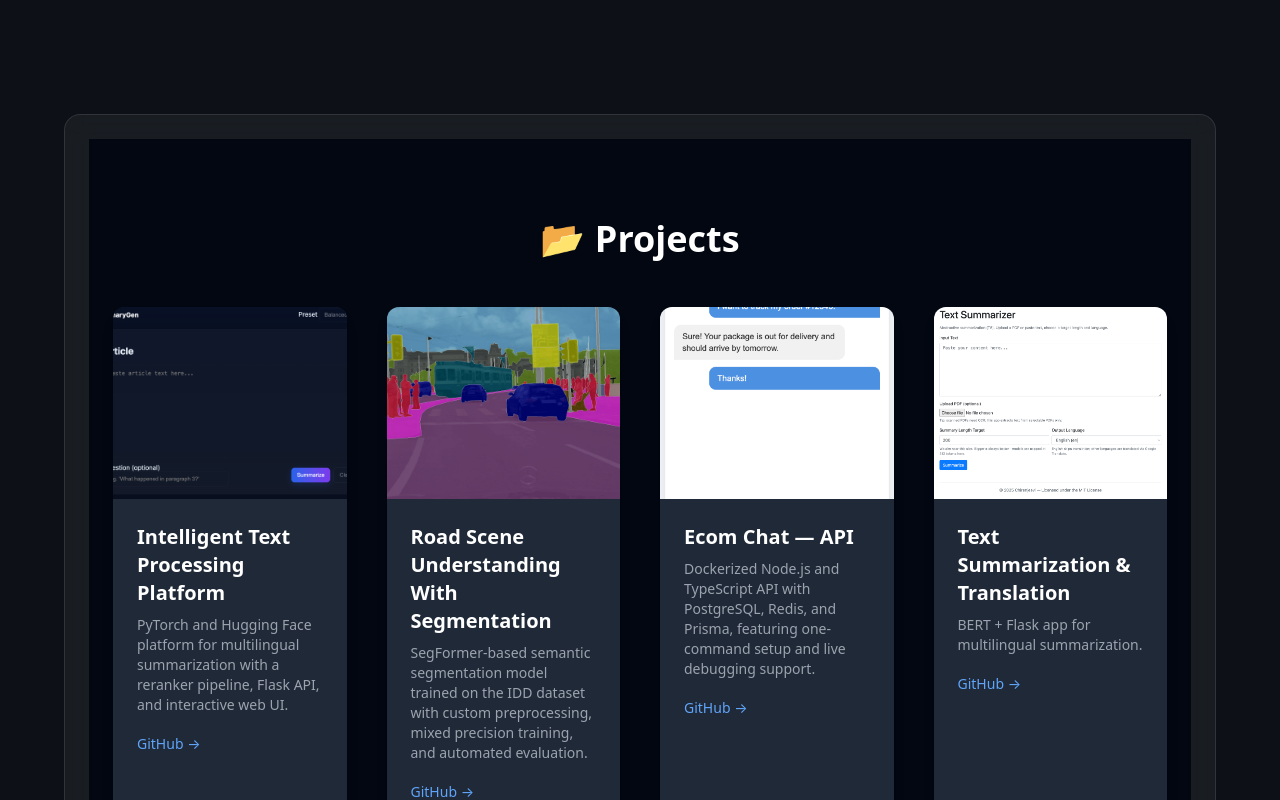
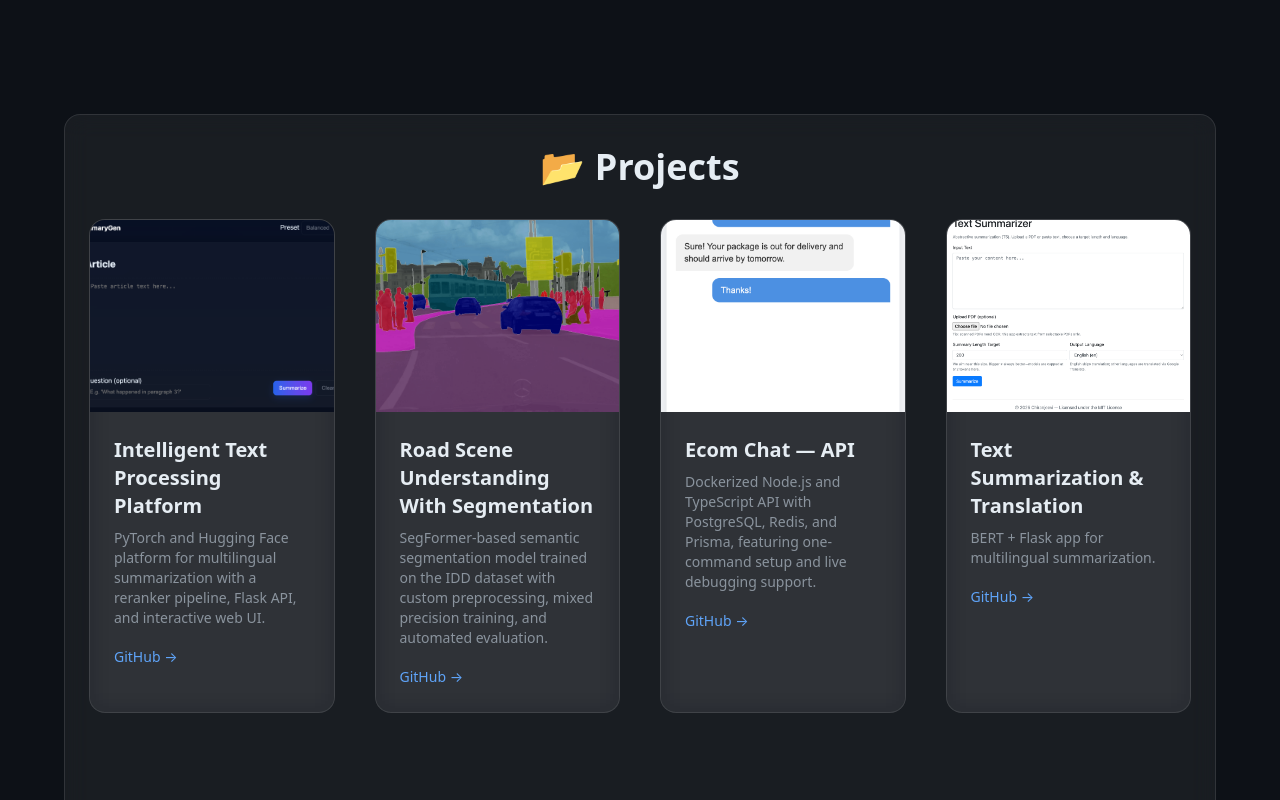
Before and after one commit to jchiru21/portfolio, a Next.js app: page / in a window 1280 px wide. Shown: the part 2100-2900 px from the top of the page. Built offline with nearby package versions, Linux system fonts and the light colour scheme.

Commit message:
Light mode visibility: switch project cards to glass-card and variable text; theme-aware social link backgrounds

```diff
--- a/components/Contact.js
+++ b/components/Contact.js
@@ -41,19 +41,19 @@ export default function Contact() {
         >
           <h3 className="text-xl font-bold mb-4">Social</h3>
           <div className="grid grid-cols-2 gap-4">
-            <a href="https://github.com/jchiru21" target="_blank" rel="noopener noreferrer" className="flex items-center gap-2 p-3 rounded-lg bg-gray-800 hover:bg-gray-700 transition">
+            <a href="https://github.com/jchiru21" target="_blank" rel="noopener noreferrer" className="flex items-center gap-2 p-3 rounded-lg bg-[var(--bg-secondary)] hover:bg-[var(--bg-secondary)]/80 border border-[var(--border-color)] transition">
               <Github size={18} className="text-white" />
               <span className="text-gray-200 text-sm">GitHub</span>
             </a>
-            <a href="https://www.linkedin.com/in/jchiru21" target="_blank" rel="noopener noreferrer" className="flex items-center gap-2 p-3 rounded-lg bg-gray-800 hover:bg-gray-700 transition">
+            <a href="https://www.linkedin.com/in/jchiru21" target="_blank" rel="noopener noreferrer" className="flex items-center gap-2 p-3 rounded-lg bg-[var(--bg-secondary)] hover:bg-[var(--bg-secondary)]/80 border border-[var(--border-color)] transition">
               <Linkedin size={18} className="text-blue-400" />
               <span className="text-gray-200 text-sm">LinkedIn</span>
             </a>
-            <a href="https://leetcode.com/jchiru21/" target="_blank" rel="noopener noreferrer" className="flex items-center gap-2 p-3 rounded-lg bg-gray-800 hover:bg-gray-700 transition">
+            <a href="https://leetcode.com/jchiru21/" target="_blank" rel="noopener noreferrer" className="flex items-center gap-2 p-3 rounded-lg bg-[var(--bg-secondary)] hover:bg-[var(--bg-secondary)]/80 border border-[var(--border-color)] transition">
               <SiLeetcode size={18} className="text-yellow-400" />
               <span className="text-gray-200 text-sm">LeetCode</span>
             </a>
-            <a href="https://twitter.com/jchiru21" target="_blank" rel="noopener noreferrer" className="flex items-center gap-2 p-3 rounded-lg bg-gray-800 hover:bg-gray-700 transition">
+            <a href="https://twitter.com/jchiru21" target="_blank" rel="noopener noreferrer" className="flex items-center gap-2 p-3 rounded-lg bg-[var(--bg-secondary)] hover:bg-[var(--bg-secondary)]/80 border border-[var(--border-color)] transition">
               <span className="inline-block w-4 h-4 rounded-full bg-sky-400" />
               <span className="text-gray-200 text-sm">Twitter/X</span>
             </a>
--- a/components/Projects.js
+++ b/components/Projects.js
@@ -34,14 +34,14 @@ export default function Projects() {
   ]
 
   return (
-    <div id="projects" className="bg-gray-950 py-20 px-6">
-      <h2 className="text-4xl font-bold mb-12 text-center text-white">📂 Projects</h2>
+    <div id="projects" className="py-2">
+      <h2 className="text-4xl font-bold mb-8 text-center text-[var(--text-primary)]">📂 Projects</h2>
 
       <div className="max-w-6xl mx-auto grid md:grid-cols-3 lg:grid-cols-4 gap-10">
         {projects.map((proj, idx) => (
           <motion.div
             key={proj.title}
-            className="rounded-xl overflow-hidden bg-gray-800 shadow-lg hover:shadow-blue-500/40 hover:scale-105 transition-all duration-300"
+            className="glass-card overflow-hidden hover:shadow-blue-500/40 hover:scale-105 transition-all duration-300"
             initial={{ opacity: 0, y: 40 }}
             whileInView={{ opacity: 1, y: 0 }}
             transition={{ delay: idx * 0.2, duration: 0.8 }}
@@ -60,8 +60,8 @@ export default function Projects() {
             </div>
 
             <div className="p-6">
-              <h3 className="font-bold text-xl text-white">{proj.title}</h3>
-              <p className="text-gray-400 text-sm mt-2">{proj.description}</p>
+              <h3 className="font-bold text-xl text-[var(--text-primary)]">{proj.title}</h3>
+              <p className="text-[var(--text-secondary)] text-sm mt-2">{proj.description}</p>
 
               <div className="mt-4">
                 <a
```
